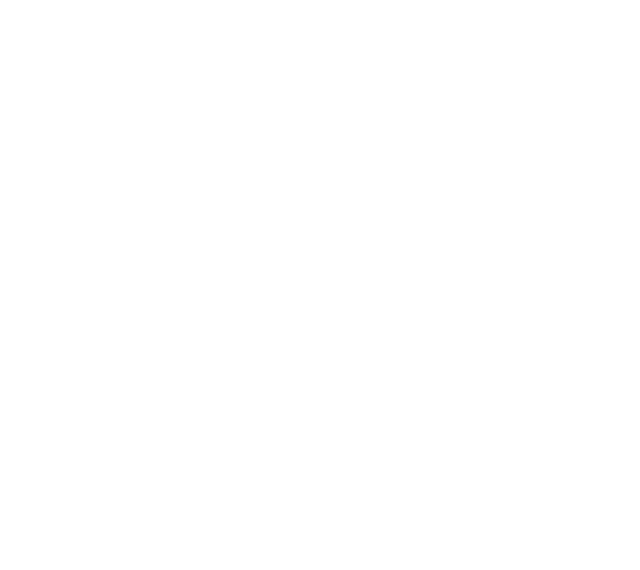
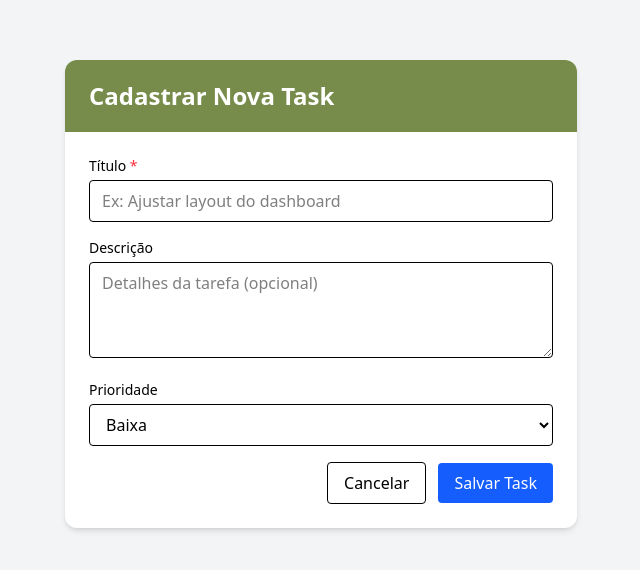
Before and after one commit to FabricioDangellis/Taskboard, a React app: page /task/new in a window 1280 px wide. Before the commit this address had no page. Shown: the part 106-676 px from the top of the page, without its empty margins (319-959 px from the left). Built offline with nearby package versions, Linux system fonts and the light colour scheme; the HTML template or start-up script is replaced by a standard one.

Commit message:
ADD: Adding a task registration screen

```diff
--- a/src/context/TaskContext.tsx
+++ b/src/context/TaskContext.tsx
@@ -10,15 +10,16 @@
 }
 
 export const TaskProvider = ({children}: TaskProviderProps) => {
-    const [tasks, setTasks] = useState<Task[]>([]);
+    const [tasks, setTasks] = useState<Task[]>(() => {
+        try {
+            const stored = localStorage.getItem("tasks");
+            return stored ? JSON.parse(stored) : [];
+        } catch {
+            return [];
+        }
+    });
 
-    //Carregando as taks do localstorage
-    useEffect(() => {
-        const stored = localStorage.getItem("tasks");
-        if(stored) {
-            setTasks(JSON.parse(stored));
-        }
-    }, [])
+
 
     //Salvando as tasks no localstorage sempre que houver alguma mudança
     useEffect(() => {
@@ -33,7 +34,7 @@
             descricao,
             prioridade,
             status: "To Do",
-            createAt: new Date().toISOString(),
+            createdAt: new Date().toISOString(),
         };
         setTasks((prev) => [...prev, newTask]);
     };
--- /dev/null
+++ b/src/pages/NewTesk/NewTask.tsx
@@ -0,0 +1,101 @@
+import { useState } from "react";
+import { Link, useNavigate } from "react-router-dom";
+import { useTask } from "../../context/TaskContext";
+
+export default function NewTask() {
+  const { createTask } = useTask();
+  const navigate = useNavigate();
+
+  const [titulo, setTitulo] = useState("");
+  const [descricao, setDescricao] = useState("");
+  const [prioridade, setPrioridade] = useState<"Baixa" | "Media" | "Alta">("Baixa");
+
+  function handleSubmit(e: React.FormEvent<HTMLFormElement>) {
+    e.preventDefault();
+
+    if (!titulo.trim()) {
+      alert("Por favor, preencha o título da task.");
+      return;
+    }
+
+    createTask(titulo.trim(), descricao.trim(), prioridade);
+
+    // limpar campos e voltar para a lista
+    setTitulo("");
+    setDescricao("");
+    setPrioridade("Baixa");
+
+    navigate("/"); // volta para a Home após criar
+  }
+
+  return (
+    <div className="w-full min-h-screen flex items-center justify-center bg-gray-100 p-4">
+      <div className="w-full max-w-lg bg-white rounded-xl shadow-md overflow-hidden">
+        <header className="bg-country-green px-6 py-5">
+          <h1 className="text-white text-2xl font-bold">Cadastrar Nova Task</h1>
+        </header>
+
+        <main className="p-6">
+          <form onSubmit={handleSubmit} className="space-y-4">
+            <div>
+              <label htmlFor="titulo" className="block text-sm font-medium mb-1">
+                Título <span className="text-red-500">*</span>
+              </label>
+              <input
+                id="titulo"
+                type="text"
+                value={titulo}
+                onChange={(e) => setTitulo(e.target.value)}
+                className="w-full border rounded px-3 py-2 focus:outline-none focus:ring-2 focus:ring-blue-400"
+                placeholder="Ex: Ajustar layout do dashboard"
+                required
+                aria-required
+              />
+            </div>
+
+            <div>
+              <label htmlFor="descricao" className="block text-sm font-medium mb-1">
+                Descrição
+              </label>
+              <textarea
+                id="descricao"
+                value={descricao}
+                onChange={(e) => setDescricao(e.target.value)}
+                className="w-full border rounded px-3 py-2 min-h-[96px] resize-vertical focus:outline-none focus:ring-2 focus:ring-blue-400"
+                placeholder="Detalhes da tarefa (opcional)"
+              />
+            </div>
+
+            <div>
+              <label htmlFor="prioridade" className="block text-sm font-medium mb-1">
+                Prioridade
+              </label>
+              <select
+                id="prioridade"
+                value={prioridade}
+                onChange={(e) => setPrioridade(e.target.value as "Baixa" | "Media" | "Alta")}
+                className="w-full border rounded px-3 py-2 focus:outline-none focus:ring-2 focus:ring-blue-400"
+              >
+                <option value="Baixa">Baixa</option>
+                <option value="Media">Média</option>
+                <option value="Alta">Alta</option>
+              </select>
+            </div>
+
+            <div className="flex gap-3 justify-end items-center mt-4">
+              <Link to="/" className="px-4 py-2 rounded border hover:bg-gray-50">
+                Cancelar
+              </Link>
+              <button
+                type="submit"
+                className="bg-blue-600 text-white px-4 py-2 rounded hover:bg-blue-700"
+              >
+                Salvar Task
+              </button>
+            </div>
+          </form>
+        </main>
+      </div>
+    </div>
+  );
+}
--- a/src/routes/index.tsx
+++ b/src/routes/index.tsx
@@ -1,5 +1,6 @@
 import { BrowserRouter, Route, Routes } from "react-router-dom";
 import Home from "../pages/Home/Home";
+import NewTask from "../pages/NewTesk/NewTask";
 
 export default function AppRoutes() {
 
@@ -7,6 +8,7 @@
         <BrowserRouter>
             <Routes>
                 <Route path="/" element={<Home/>}/>
+                <Route path="/task/new" element={<NewTask/>}/>
             </Routes>
         </BrowserRouter>
     );
--- a/src/types/Task.tsx
+++ b/src/types/Task.tsx
@@ -4,5 +4,5 @@
     descricao: string;
     prioridade : "Baixa" | "Media" | "Alta";
     status: "To Do" | "Doing" | "Done";
-    createAt: string;
+    createdAt: string;
 }
```
